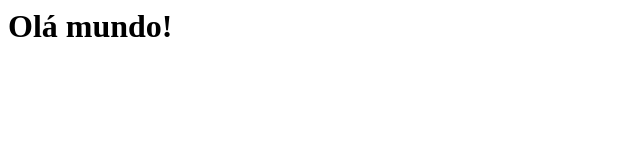
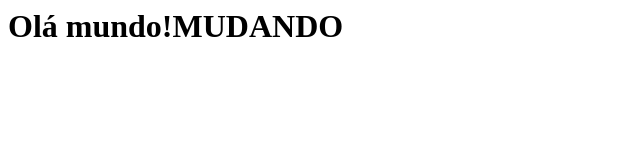
Before and after one commit to Lui5Edu4rdo/test, a plain HTML site: page index.html in a window 1280 px wide. Shown: the whole page, without its empty margins (0-640 px from the left). Drawn offline with Linux system fonts and the light colour scheme.

Commit message:
subindo na master

```diff
--- a/index.html
+++ b/index.html
@@ -1,3 +1,3 @@
 <html>
-	<h1>Olá mundo!</h1>
+	<h1>Olá mundo!MUDANDO</h1>
 </html>
```
